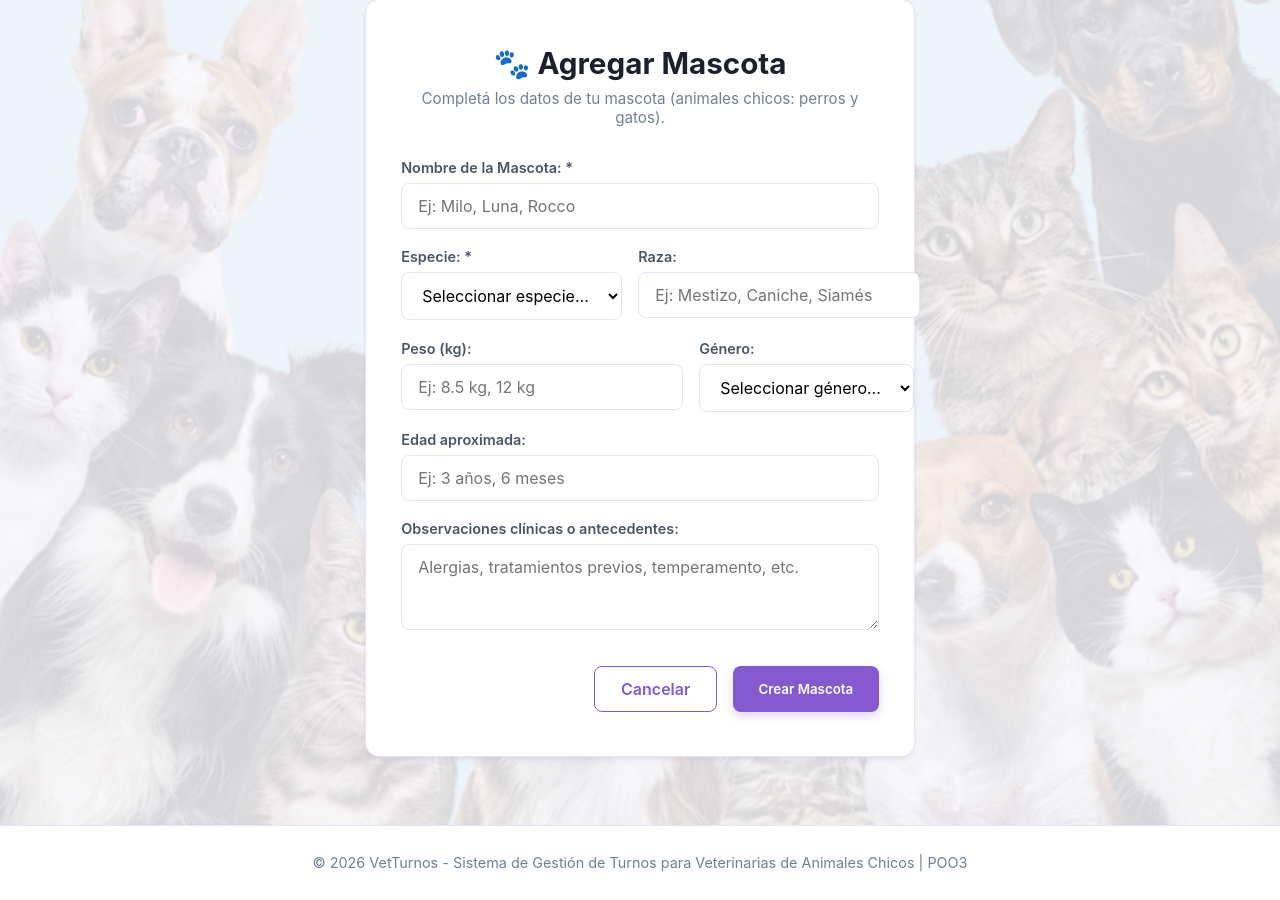
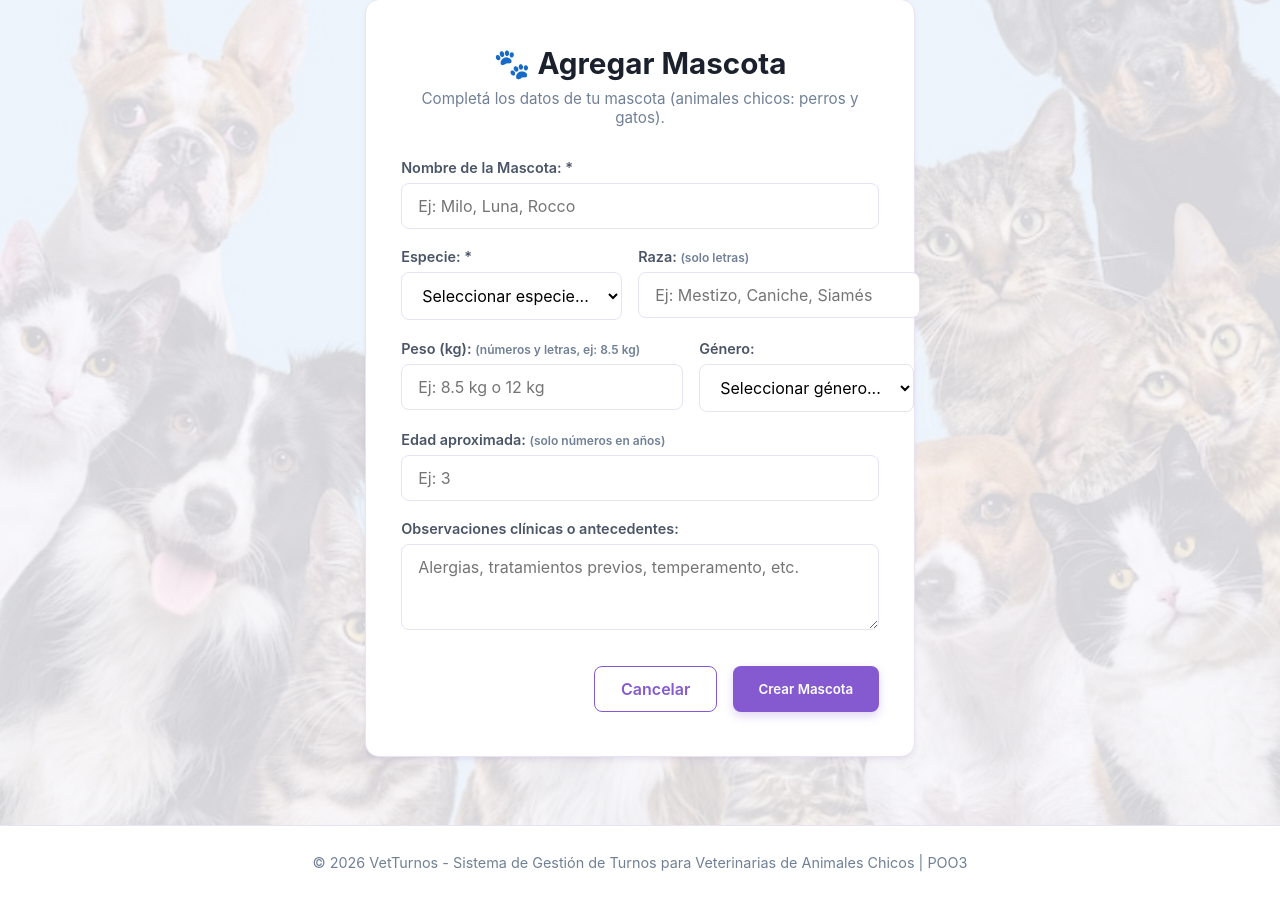
Before and after one commit to JonathanCondori9/POO3---Proyecto-Final, a Flask app: page /mascotas/nueva in a window 1280 px wide. Shown: the part 133-1033 px from the top of the page. Run offline with Flask 3, Linux system fonts and the light colour scheme; the visitor is signed in with stand-in values (Sample User, id 1); tables that the repository leaves empty hold one stand-in row (values such as "Sample post").

Commit message:
Validaciones en Mascotas: Raza solo letras, Peso numeros y letras, Edad solo numeros

```diff
--- a/routes/mascota_routes.py
+++ b/routes/mascota_routes.py
@@ -26,9 +26,34 @@ def nueva_mascota():
         genero = request.form.get('genero', '').strip() or 'No especificado'
         observaciones = request.form.get('observaciones', '').strip()
 
+        form_data = {
+            'nombre': nombre,
+            'especie': especie,
+            'raza': raza,
+            'edad': edad,
+            'peso': peso,
+            'genero': genero,
+            'observaciones': observaciones
+        }
+
         if not nombre or not especie:
             flash('El nombre y la especie son obligatorios.', 'danger')
-            return render_template('mascotas/form_mascota.html', titulo='Agregar Mascota', accion='Crear')
+            return render_template('mascotas/form_mascota.html', titulo='Agregar Mascota', accion='Crear', mascota=form_data)
+
+        # 1. Raza: no permitir números
+        if raza != 'No especificado' and any(c.isdigit() for c in raza):
+            flash('En el apartado de Raza no se permiten números, solo letras (ej: Mestizo, Caniche).', 'danger')
+            return render_template('mascotas/form_mascota.html', titulo='Agregar Mascota', accion='Crear', mascota=form_data)
+
+        # 2. Peso: debe contener números y letras (ej: 8.5 kg o 12 kg)
+        if peso != 'No especificado' and not any(c.isdigit() for c in peso):
+            flash('En el apartado de Peso se deben ingresar números y letras (ej: 8.5 kg o 12 kg).', 'danger')
+            return render_template('mascotas/form_mascota.html', titulo='Agregar Mascota', accion='Crear', mascota=form_data)
+
+        # 3. Edad aproximada: solo números
+        if edad != 'No especificado' and not edad.isdigit():
+            flash('En el apartado de Edad aproximada solo se permiten números (ej: 2, 3).', 'danger')
+            return render_template('mascotas/form_mascota.html', titulo='Agregar Mascota', accion='Crear', mascota=form_data)
 
         nueva = Mascota(
             usuario_id=session['usuario_id'],
@@ -70,9 +95,35 @@ def editar_mascota(id):
         genero = request.form.get('genero', '').strip() or 'No especificado'
         observaciones = request.form.get('observaciones', '').strip()
 
+        form_data = {
+            'id': id,
+            'nombre': nombre,
+            'especie': especie,
+            'raza': raza,
+            'edad': edad,
+            'peso': peso,
+            'genero': genero,
+            'observaciones': observaciones
+        }
+
         if not nombre or not especie:
             flash('El nombre y la especie son obligatorios.', 'danger')
-            return render_template('mascotas/form_mascota.html', titulo='Editar Mascota', accion='Guardar', mascota=mascota)
+            return render_template('mascotas/form_mascota.html', titulo='Editar Mascota', accion='Guardar', mascota=form_data)
+
+        # 1. Raza: no permitir números
+        if raza != 'No especificado' and any(c.isdigit() for c in raza):
+            flash('En el apartado de Raza no se permiten números, solo letras (ej: Mestizo, Caniche).', 'danger')
+            return render_template('mascotas/form_mascota.html', titulo='Editar Mascota', accion='Guardar', mascota=form_data)
+
+        # 2. Peso: debe contener números y letras (ej: 8.5 kg o 12 kg)
+        if peso != 'No especificado' and not any(c.isdigit() for c in peso):
+            flash('En el apartado de Peso se deben ingresar números y letras (ej: 8.5 kg o 12 kg).', 'danger')
+            return render_template('mascotas/form_mascota.html', titulo='Editar Mascota', accion='Guardar', mascota=form_data)
+
+        # 3. Edad aproximada: solo números
+        if edad != 'No especificado' and not edad.isdigit():
+            flash('En el apartado de Edad aproximada solo se permiten números (ej: 2, 3).', 'danger')
+            return render_template('mascotas/form_mascota.html', titulo='Editar Mascota', accion='Guardar', mascota=form_data)
 
         mascota.nombre = nombre
         mascota.especie = especie
--- a/seed.py
+++ b/seed.py
@@ -50,7 +50,7 @@ def poblar_base_de_datos():
             nombre="Milo",
             especie="Perro",
             raza="Golden Retriever",
-            edad="3 años",
+            edad="3",
             peso="28 kg",
             genero="Macho",
             observaciones="Alérgico a picaduras de pulgas."
@@ -60,7 +60,7 @@ def poblar_base_de_datos():
             nombre="Luna",
             especie="Gato",
             raza="Siamés",
-            edad="1 año",
+            edad="1",
             peso="4.2 kg",
             genero="Hembra",
             observaciones="Plan de vacunación al día."
--- a/templates/mascotas/form_mascota.html
+++ b/templates/mascotas/form_mascota.html
@@ -10,7 +10,7 @@
             <p>Completá los datos de tu mascota (animales chicos: perros y gatos).</p>
         </div>
 
-        <form method="POST" class="styled-form">
+        <form method="POST" class="styled-form" id="formMascota">
             <div class="form-group">
                 <label for="nombre">Nombre de la Mascota: *</label>
                 <input type="text" id="nombre" name="nombre" value="{{ mascota.nombre if mascota else '' }}" required placeholder="Ej: Milo, Luna, Rocco">
@@ -28,15 +28,25 @@
                 </div>
 
                 <div class="form-group col">
-                    <label for="raza">Raza:</label>
-                    <input type="text" id="raza" name="raza" value="{{ mascota.raza if mascota and mascota.raza != 'No especificado' else '' }}" placeholder="Ej: Mestizo, Caniche, Siamés">
+                    <label for="raza">Raza: <small class="text-muted">(solo letras)</small></label>
+                    <input type="text" id="raza" name="raza"
+                           value="{{ mascota.raza if mascota and mascota.raza != 'No especificado' else '' }}"
+                           placeholder="Ej: Mestizo, Caniche, Siamés"
+                           pattern="[A-Za-zÁÉÍÓÚáéíóúñÑ\s\-]+"
+                           oninput="this.value = this.value.replace(/[0-9]/g, '')"
+                           title="La raza no permite números, solo letras y espacios.">
                 </div>
             </div>
 
             <div class="form-row">
                 <div class="form-group col">
-                    <label for="peso">Peso (kg):</label>
-                    <input type="text" id="peso" name="peso" value="{{ mascota.peso if mascota and mascota.peso and mascota.peso != 'No especificado' else '' }}" placeholder="Ej: 8.5 kg, 12 kg">
+                    <label for="peso">Peso (kg): <small class="text-muted">(números y letras, ej: 8.5 kg)</small></label>
+                    <input type="text" id="peso" name="peso"
+                           value="{{ mascota.peso if mascota and mascota.peso and mascota.peso != 'No especificado' else '' }}"
+                           placeholder="Ej: 8.5 kg o 12 kg"
+                           pattern=".*[0-9].*"
+                           oninput="this.value = this.value.replace(/[^0-9a-zA-ZáéíóúÁÉÍÓÚñÑ\s\.,]/g, '')"
+                           title="El peso debe incluir números y letras (ej: 8.5 kg o 12 kg).">
                 </div>
 
                 <div class="form-group col">
@@ -50,8 +60,13 @@
             </div>
 
             <div class="form-group">
-                <label for="edad">Edad aproximada:</label>
-                <input type="text" id="edad" name="edad" value="{{ mascota.edad if mascota and mascota.edad != 'No especificado' else '' }}" placeholder="Ej: 3 años, 6 meses">
+                <label for="edad">Edad aproximada: <small class="text-muted">(solo números en años)</small></label>
+                <input type="text" id="edad" name="edad"
+                       value="{{ mascota.edad if mascota and mascota.edad != 'No especificado' else '' }}"
+                       placeholder="Ej: 3"
+                       pattern="[0-9]+"
+                       oninput="this.value = this.value.replace(/[^0-9]/g, '')"
+                       title="La edad solo permite números.">
             </div>
 
             <div class="form-group">
@@ -67,3 +82,34 @@
     </div>
 </div>
 {% endblock %}
+
+{% block scripts %}
+<script>
+document.getElementById('formMascota').addEventListener('submit', function(e) {
+    const raza = document.getElementById('raza').value.trim();
+    const peso = document.getElementById('peso').value.trim();
+    const edad = document.getElementById('edad').value.trim();
+
+    // 1. Raza: no debe contener números
+    if (raza !== '' && /\d/.test(raza)) {
+        alert('En el apartado de Raza no se permiten números, solo letras (ej: Mestizo, Caniche).');
+        e.preventDefault();
+        return;
+    }
+
+    // 2. Peso: debe contener al menos un número (ej: 8.5 kg o 12 kg)
+    if (peso !== '' && !/\d/.test(peso)) {
+        alert('En el apartado de Peso debes ingresar números y letras (ej: 8.5 kg o 12 kg).');
+        e.preventDefault();
+        return;
+    }
+
+    // 3. Edad: solo números
+    if (edad !== '' && /\D/.test(edad)) {
+        alert('En el apartado de Edad aproximada solo se permiten números (ej: 2, 3).');
+        e.preventDefault();
+        return;
+    }
+});
+</script>
+{% endblock %}
--- a/templates/mascotas/mis_mascotas.html
+++ b/templates/mascotas/mis_mascotas.html
@@ -30,7 +30,7 @@
 
                 <div class="pet-details">
                     <p><strong>Raza:</strong> {{ mascota.raza }}</p>
-                    <p><strong>Edad:</strong> {{ mascota.edad or 'No especificada' }}</p>
+                    <p><strong>Edad:</strong> {% if mascota.edad and mascota.edad.isdigit() %}{{ mascota.edad }} {{ 'año' if mascota.edad == '1' else 'años' }}{% elif mascota.edad and mascota.edad != 'No especificado' %}{{ mascota.edad }}{% else %}No especificada{% endif %}</p>
                     {% if mascota.peso and mascota.peso != 'No especificado' %}
                         <p><strong>Peso:</strong> {{ mascota.peso }}</p>
                     {% endif %}
```
